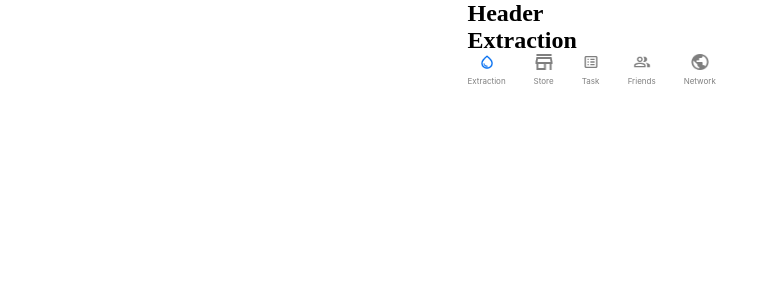
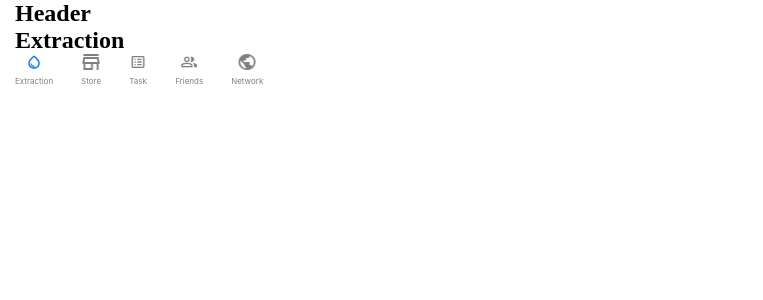
Before and after one commit to mhdnv1/miniapptg, a React (Vite) app: page / in a window 1280 px wide. Shown: the top 300 px of the page, without its empty margins (0-763 px from the left). Built offline with nearby package versions, Linux system fonts and the light colour scheme.

Commit message:
add width body

```diff
--- a/src/app/styles/style.scss
+++ b/src/app/styles/style.scss
@@ -6,6 +6,7 @@
 body{
     background: var(--tg-theme-bg-color);
     color: var(--tg-theme-text-color)   ;
+    width: 375px;
 }
 ul li{
     list-style-type: none;
```
